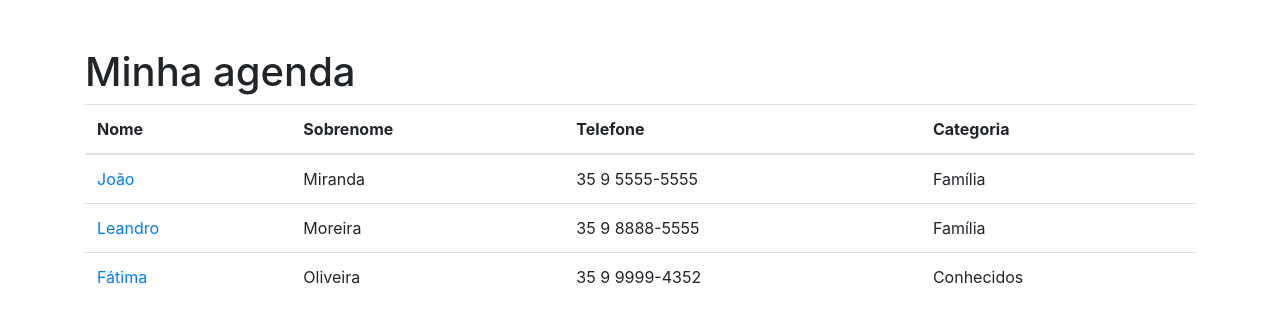
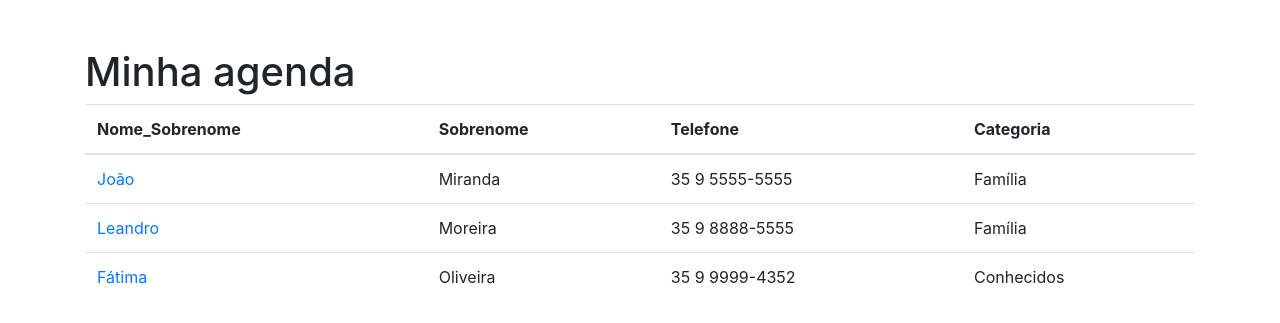
Before and after one commit to roberthtamayose/digitalmenu, a Django app: template items/templates/item/index.html in a window 1280 px wide. Shown: the part 56-379 px from the top of the page. Run offline with Django 4.2, Linux system fonts and the light colour scheme; the template is opened without the code that fills it, so the values that code supplies are empty; some libraries are stand-ins or nearby versions.

Commit message:
chance name HTML

```diff
--- a/items/templates/item/index.html
+++ b/items/templates/item/index.html
@@ -6,7 +6,7 @@
     <table class="table">
       <thead>
         <tr>
-          <th>Nome</th>
+          <th>Nome_Sobrenome</th>
           <th>Sobrenome</th>
           <th>Telefone</th>
           <th>Categoria</th>
```
